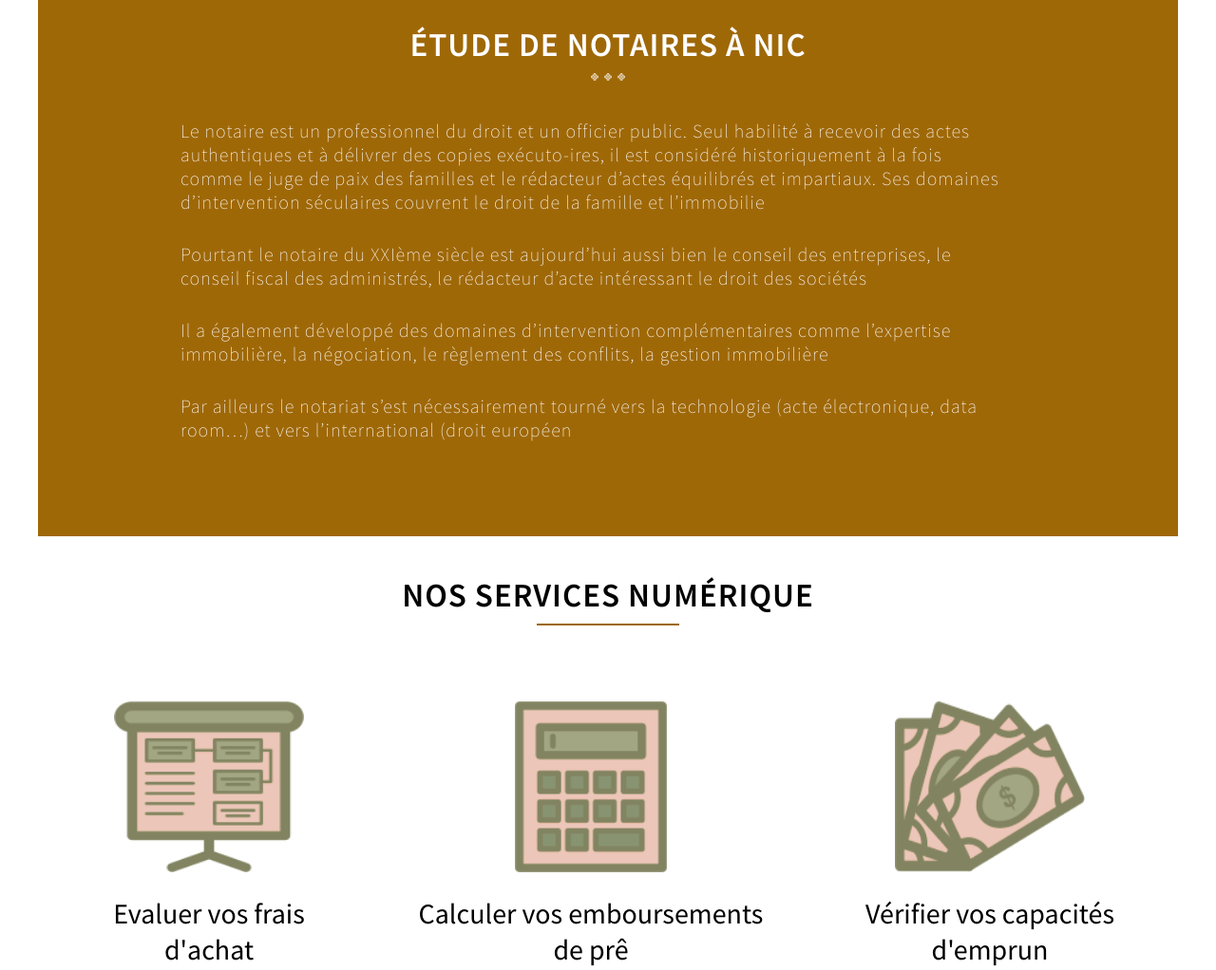
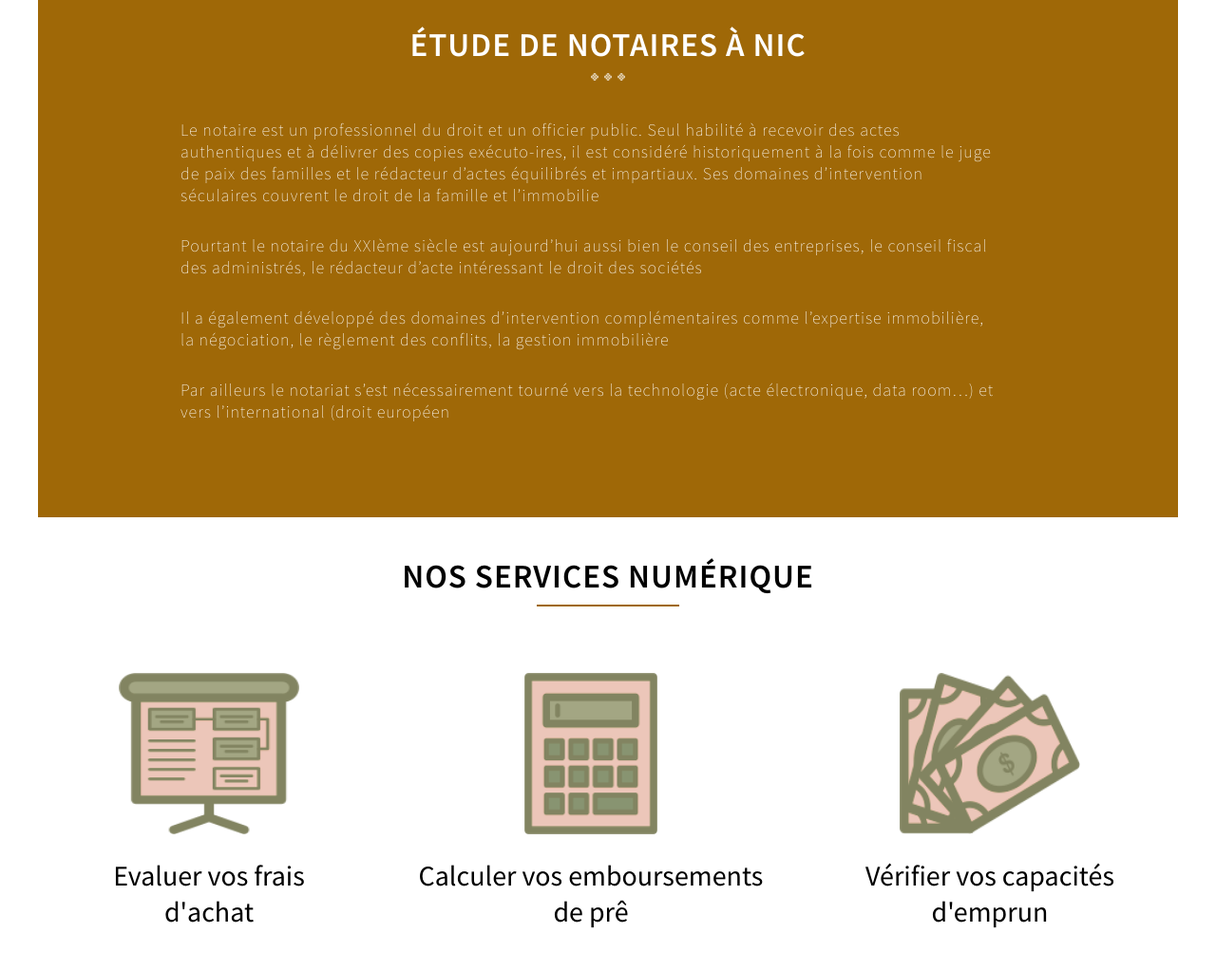
Before and after one commit to zaidmd25/aline, a plain HTML site: page index.html in a window 1280 px wide. Shown: the part 708-1730 px from the top of the page at 95% size. Drawn offline with Linux system fonts and the light colour scheme.

Commit message:
widthchange

```diff
--- a/css/style.css
+++ b/css/style.css
@@ -91,7 +91,7 @@
 		padding-top: 40px;
    		padding-bottom: 30px;
 		letter-spacing: 1px;
-		font-size: 20px;
+		font-size: 18px;
 		font-family: "SourceSansPro-ExtraLight";
 		color: #fff;
 	}
@@ -133,7 +133,7 @@
 		text-align: center;
 	}
 	.services_offered{
-		padding: 80px 0 40px 0;
+		padding: 70px 0 40px 0;
 		text-align: center;
 		display: flex;
 		width: 100%;
--- a/index.html
+++ b/index.html
@@ -57,9 +57,9 @@
 			<h1 class="section2_header">NOS SERVICES NUMÉRIQUE</h1>
 			<div class="underline_header"></div>
 			<div class="services_offered">
-				<div class="service1"><img src="images/service_img1.png" width="200" height="180"><p class="service_details">Evaluer vos frais<br>d'achat</p></div>
-				<div class="service2"><img src="images/service_img2.png" width="160" height="180"><p class="service_details">Calculer vos emboursements<br>de prê</p></div>
-				<div class="service3"><img src="images/service_img3.png" width="200" height="180"><p class="service_details">Vérifier vos capacités<br>d'emprun</p></div>
+				<div class="service1"><img src="images/service_img1.png" width="190" height="170"><p class="service_details">Evaluer vos frais<br>d'achat</p></div>
+				<div class="service2"><img src="images/service_img2.png" width="140" height="170"><p class="service_details">Calculer vos emboursements<br>de prê</p></div>
+				<div class="service3"><img src="images/service_img3.png" width="190" height="170"><p class="service_details">Vérifier vos capacités<br>d'emprun</p></div>
 			</div>
 		</section>
 		<section class="section3_information">
```
